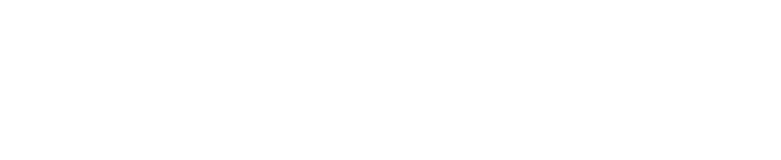
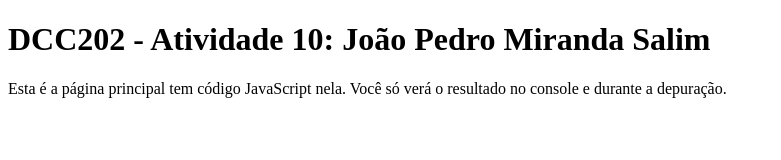
Before and after one commit to ufjf-dcc202/ufjf-dcc202-2023-3-b-atv10-jpsalim21, a website: page index.html in a window 1280 px wide. Shown: the whole page, without its empty margins (0-781 px from the left). Drawn offline with Linux system fonts and the light colour scheme.

Commit message:
Cria main no index.html

```diff
--- a/index.html
+++ b/index.html
@@ -6,6 +6,9 @@
     <title>DCC202 - Atividade 10: João Pedro Miranda Salim</title>
 </head>
 <body>
-
+    <main>
+        <h1>DCC202 - Atividade 10: João Pedro Miranda Salim</h1>
+        <p>Esta é a página principal tem código JavaScript nela. Você só verá o resultado no console e durante a depuração.</p>
+    </main>
 </body>
 </html>
```
Also changed, not shown: 1 other file.
